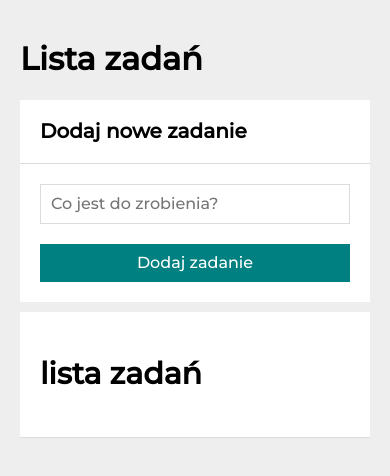
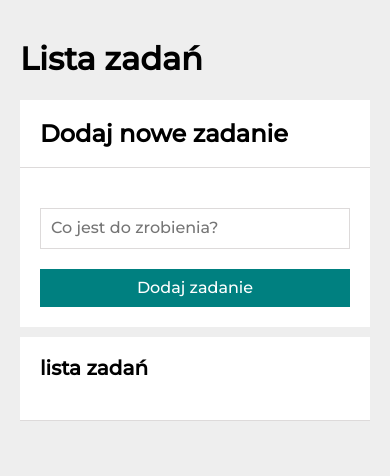
Before and after one commit to AlicjaKoziolek/To-do-list, a plain HTML site: page index.html in a window 390 px wide. Drawn offline with nearby package versions, Linux system fonts and the light colour scheme; a web font is replaced by a local one.

Commit message:
added properties for section.css

```diff
--- a/css/section.css
+++ b/css/section.css
@@ -4,12 +4,26 @@
 }
 
 .section__header {
-    font-size: 20px;
+    display: grid;
+    grid-template-columns: auto auto;
+    grid-gap: 20px;
+    justify-content: space-between;
+    align-items: center;
     padding: 20px;
-    margin: 0;
     border-bottom: 1px solid #dddada;
+}
+
+@media(max-width: 767px) {
+    .section__header {
+        grid-template-columns: 1fr;
+    }
 }
 
 .section__body {
     padding: 20px;
 }
+
+.section__title {
+    font-size: 20px;
+    margin: 0;
+}
```
